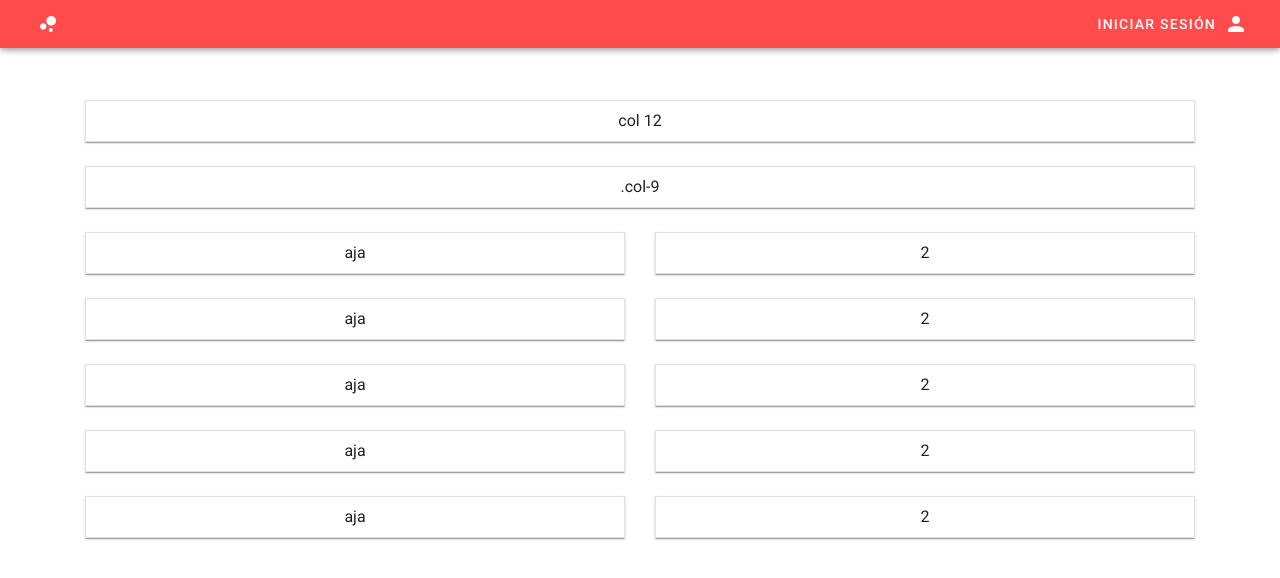
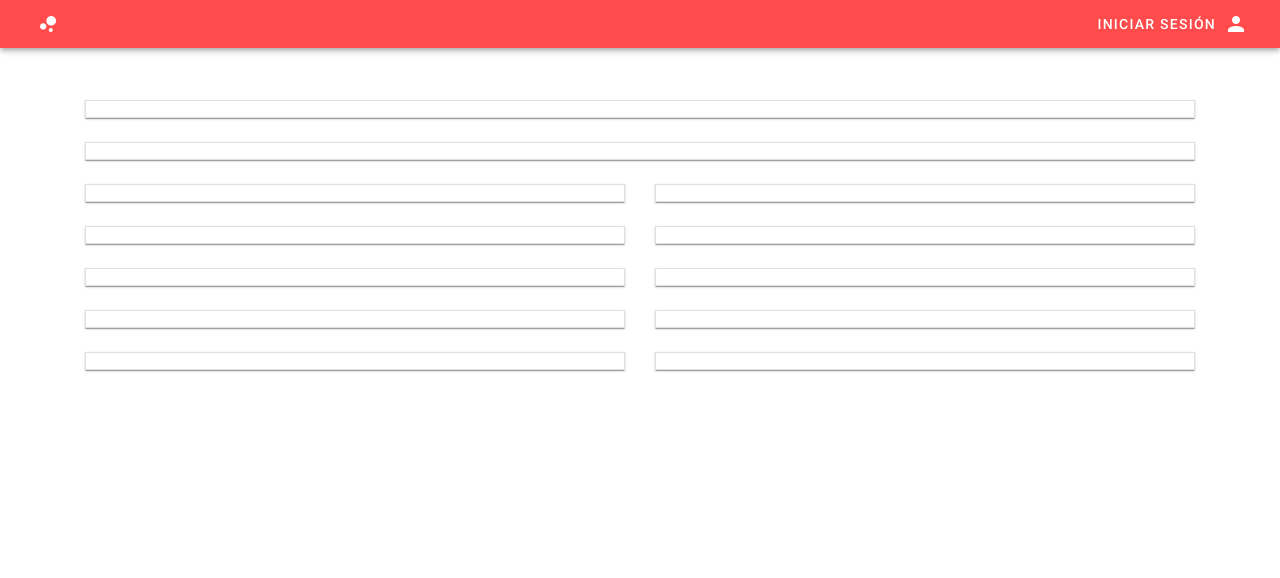
Before and after one commit to DanielaRue/DataFoodFrontend, a Vue app: page /#/Estadisticas in a window 1280 px wide. Shown: the top 578 px of the page. Built offline with nearby package versions, Linux system fonts and the light colour scheme; what vuetrend would draw is missing.

Commit message:
second commit

```diff
--- a/src/components/CartaEmpresa.vue
+++ b/src/components/CartaEmpresa.vue
@@ -18,9 +18,6 @@
                 Vincular Cuentas
               </v-btn></router-link
             >
-            <v-btn class="ma-2" block outlined color="#FF4B4B">
-              Estadisticas
-            </v-btn>
           </div>
         </b-col>
         <b-col cols="8">
@@ -31,7 +28,7 @@
             </h6>
             <DesplegableMenu :es-editable="true" />
             <div class="ubicacionBotones mt-4">
-              <v-btn color="#41C5D3" dark>Guardar</v-btn>
+              <v-btn color="#41C5D3" dark @click="guardarCartaEmpresa">Guardar</v-btn>
             </div>
           </div>
         </b-col>
@@ -52,6 +49,11 @@ export default {
     return {
 
     };
+  },
+  methods:{
+    guardarCartaEmpresa(){
+      this.$router.push("/Roles")
+    }
   }
 };
 </script>
--- a/src/components/Estadisticas.vue
+++ b/src/components/Estadisticas.vue
@@ -4,41 +4,41 @@
     <v-container class="mt-10" text-center>
       <v-row>
         <v-col cols="12">
-          <v-card class="pa-2" elevation="1" outlined tile> col 12
+          <v-card class="pa-2" elevation="1" outlined tile>
           </v-card>
         </v-col>
         <v-col cols="12">
-          <v-card class="pa-2" elevation="1" outlined tile> .col-9 </v-card>
+          <v-card class="pa-2" elevation="1" outlined tile></v-card>
         </v-col>
         <v-col cols="6">
-          <v-card class="pa-2" elevation="1" outlined tile> aja </v-card>
+          <v-card class="pa-2" elevation="1" outlined tile></v-card>
         </v-col>
         <v-col cols="6">
-          <v-card class="pa-2" elevation="1" outlined tile> 2 </v-card>
+          <v-card class="pa-2" elevation="1" outlined tile></v-card>
         </v-col>
         <v-col cols="6">
-          <v-card class="pa-2" elevation="1" outlined tile> aja </v-card>
+          <v-card class="pa-2" elevation="1" outlined tile></v-card>
         </v-col>
         <v-col cols="6">
-          <v-card class="pa-2" elevation="1" outlined tile> 2 </v-card>
+          <v-card class="pa-2" elevation="1" outlined tile></v-card>
         </v-col>
         <v-col cols="6">
-          <v-card class="pa-2" elevation="1" outlined tile> aja </v-card>
+          <v-card class="pa-2" elevation="1" outlined tile></v-card>
         </v-col>
         <v-col cols="6">
-          <v-card class="pa-2" elevation="1" outlined tile> 2 </v-card>
+          <v-card class="pa-2" elevation="1" outlined tile></v-card>
         </v-col>
         <v-col cols="6">
-          <v-card class="pa-2" elevation="1" outlined tile> aja </v-card>
+          <v-card class="pa-2" elevation="1" outlined tile></v-card>
         </v-col>
         <v-col cols="6">
-          <v-card class="pa-2" elevation="1" outlined tile> 2 </v-card>
+          <v-card class="pa-2" elevation="1" outlined tile></v-card>
         </v-col>
         <v-col cols="6">
-          <v-card class="pa-2" elevation="1" outlined tile> aja </v-card>
+          <v-card class="pa-2" elevation="1" outlined tile></v-card>
         </v-col>
         <v-col cols="6">
-          <v-card class="pa-2" elevation="1" outlined tile> 2 </v-card>
+          <v-card class="pa-2" elevation="1" outlined tile></v-card>
         </v-col>
       </v-row>
     </v-container>
--- a/src/components/PreferenciasUsuario.vue
+++ b/src/components/PreferenciasUsuario.vue
@@ -66,7 +66,7 @@
               </div>
             </b-container>
             <div class="ubicacionBotones">
-              <v-btn color="#41C5D3" dark>Guardar</v-btn>
+              <v-btn color="#41C5D3" dark @click="crearUsuario">Guardar</v-btn>
             </div>
           </div>
         </b-col>
@@ -191,6 +191,12 @@ export default {
       return this.options.filter((opt) => this.value.indexOf(opt) === -1);
     },
   },
+  methods:{
+    crearUsuario(){
+      this.$router.push("/InicioSesion")
+
+    }
+  }
 };
 </script>
 <style>
--- a/src/components/Principal.vue
+++ b/src/components/Principal.vue
@@ -75,13 +75,13 @@
                     <b-col sm="8"> Horarios {{ item.horarios }}</b-col>
                   </b-row>
                 </p>
-                <router-link></router-link>
                 <v-btn
                   class="ubicacionBotones"
                   elevation="2"
                   x-small
                   dark
                   color="#FF4B4B"
+                  @click="verMas"
                   >VER MÁS</v-btn
                 >
                 <v-divider></v-divider>
@@ -168,6 +168,11 @@ export default {
   mounted() {
 
   },
+  methods:{
+    verMas(){
+      this.$router.push("/Restaurante")
+    }
+  }
 };
 </script>
 
@@ -179,7 +184,7 @@ export default {
 } */
 .ubicacionBotones {
   text-align: right;
-  margin-left: 350px;
+  margin-left: 450px;
 }
 .v-navigation-drawer__content {
   height: 100vh;
--- a/src/components/RegistroEmpresa.vue
+++ b/src/components/RegistroEmpresa.vue
@@ -18,9 +18,6 @@
                 Vincular Cuentas
               </v-btn></router-link
             >
-            <v-btn class="ma-2" block outlined color="#FF4B4B">
-              Estadisticas
-            </v-btn>
           </div>
         </b-col>
         <b-col cols="8">
--- a/src/components/RegistroUsuario.vue
+++ b/src/components/RegistroUsuario.vue
@@ -174,7 +174,7 @@
               </b-row>
               <div class="ubicacionBotones">
                 <router-link to="PreferenciasUsuario">
-                  <v-btn color="#41C5D3" dark @click="crearUsuario">Continuar</v-btn>
+                  <v-btn color="#41C5D3" dark >Continuar</v-btn>
                 </router-link>
               </div>
             </form>
@@ -187,7 +187,6 @@
 </template>
 <script>
 import BarraNavegacion from './barraNavegacion/BarraNavegacion'
-import axios from "axios";
 export default {
   name: "crearUsuario",
   components:{
--- a/src/components/Restaurante.vue
+++ b/src/components/Restaurante.vue
@@ -1,7 +1,6 @@
 <template>
   <div>
     <BarraNavegacion />
-    <!-- Se trabaja dentro de esta vista con componentes para hacerla dinamica -->
     <b-container>
       <b-row>
         <b-col cols="8">
@@ -53,7 +52,7 @@
             </v-card>
             <div class="p-2 my-3">
               <h4 class="p-3">Menú</h4>
-              <DesplegableMenu :es-editable="false"/>
+              <DesplegableMenu :es-editable="false" />
             </div>
             <div class="p-2 my-3">
               <h4 class="p-3">Fotos de usuarios</h4>
@@ -91,9 +90,18 @@
           <div class="shadow-sm p-3 mb-5 mt-5 bg-white rounded">
             <p>Categorías</p>
             <v-chip class="mx-2 my-2" dark color="#41C5D3">Ambiente</v-chip>
-            <v-chip class="mx-2 my-2" dark color="#41C5D3">Tipo de comida</v-chip>
+            <v-chip class="mx-2 my-2" dark color="#41C5D3"
+              >Tipo de comida</v-chip
+            >
             <v-chip class="mx-2 my-2" dark color="#41C5D3">Servicios</v-chip>
-            <v-chip class="mx-2 my-2" dark color="#41C5D3">Métodos de pago</v-chip>
+            <v-chip class="mx-2 my-2" dark color="#41C5D3"
+              >Métodos de pago</v-chip
+            >
+            <div class="ubicacionBotones mt-4">
+              <v-btn color="#41C5D3" block dark @click="guardarRolesEmpresa"
+                >RESERVAR</v-btn
+              >
+            </div>
           </div>
         </b-col>
       </b-row>
@@ -101,7 +109,7 @@
   </div>
 </template>
 <script>
-import BarraNavegacion from './barraNavegacion/BarraNavegacion';
+import BarraNavegacion from "./barraNavegacion/BarraNavegacion";
 import DesplegableMenu from "./DesplegableMenu";
 // import axios from "axios";
 export default {
--- a/src/components/Roles.vue
+++ b/src/components/Roles.vue
@@ -20,9 +20,6 @@
                 Vincular Cuentas
               </v-btn></router-link
             >
-            <v-btn class="ma-2" block outlined color="#FF4B4B">
-              Estadisticas
-            </v-btn>
           </div>
         </b-col>
         <b-col cols="8">
@@ -53,6 +50,11 @@
               <b-table striped hover :items="roles" :fields="fields"></b-table>
             </div>
           </div>
+          <div class="ubicacionBotones mt-4">
+            <v-btn color="#41C5D3" dark @click="guardarRolesEmpresa"
+              >Guardar</v-btn
+            >
+          </div>
         </b-col>
         <b-col></b-col>
       </b-row>
@@ -60,10 +62,10 @@
   </div>
 </template>
 <script>
-import BarraNavegacion from './barraNavegacion/BarraNavegacion'
+import BarraNavegacion from "./barraNavegacion/BarraNavegacion";
 export default {
-  components:{
-    BarraNavegacion
+  components: {
+    BarraNavegacion,
   },
   data() {
     return {
@@ -106,6 +108,9 @@ export default {
       const parsed = JSON.stringify(this.roles);
       localStorage.setItem("roles", parsed);
     },
+    guardarRolesEmpresa() {
+      this.$router.push("/InicioSesion");
+    },
   },
 };
 </script>
--- a/src/components/ServiciosEmpresa.vue
+++ b/src/components/ServiciosEmpresa.vue
@@ -18,9 +18,6 @@
                 Vincular Cuentas
               </v-btn></router-link
             >
-            <v-btn class="ma-2" block outlined color="#FF4B4B">
-              Estadisticas
-            </v-btn>
           </div>
         </b-col>
         <b-col cols="8">
@@ -387,7 +384,7 @@
               </b-form-group>
             </div>
             <div class="ubicacionBotones">
-              <v-btn color="#41C5D3" dark>Guardar</v-btn>
+              <v-btn color="#41C5D3" dark @click="crearEmpresa">Guardar</v-btn>
             </div>
           </div>
         </b-col>
@@ -614,6 +611,11 @@ export default {
       );
     },
   },
+  methods:{
+    crearEmpresa(){
+      this.$router.push("/CartaEmpresa")
+    }
+  }
 };
 </script>
 <style>
--- a/src/components/barraNavegacion/BotonPerfil.vue
+++ b/src/components/barraNavegacion/BotonPerfil.vue
@@ -8,7 +8,7 @@
         </v-btn>
       </template>
       <v-list>
-        <v-list-item link>
+        <v-list-item link to="./Estadisticas">
           <v-list-item-title>Estadísticas</v-list-item-title>
         </v-list-item>
         <v-list-item link @click="cerrarSesion">
--- a/src/router/index.js
+++ b/src/router/index.js
@@ -73,12 +73,12 @@ const router = new Router({
       component: Estadisticas
     },
     {
-      path: '/Restaurante/:id',
+      path: '/Restaurante',
       name: 'Restaurante',
       component: Restaurante,
-      meta: {
-        requiresAuth: true
-      }
+      // meta: {
+      //   requiresAuth: true
+      // }
     },
 
   ]
```
